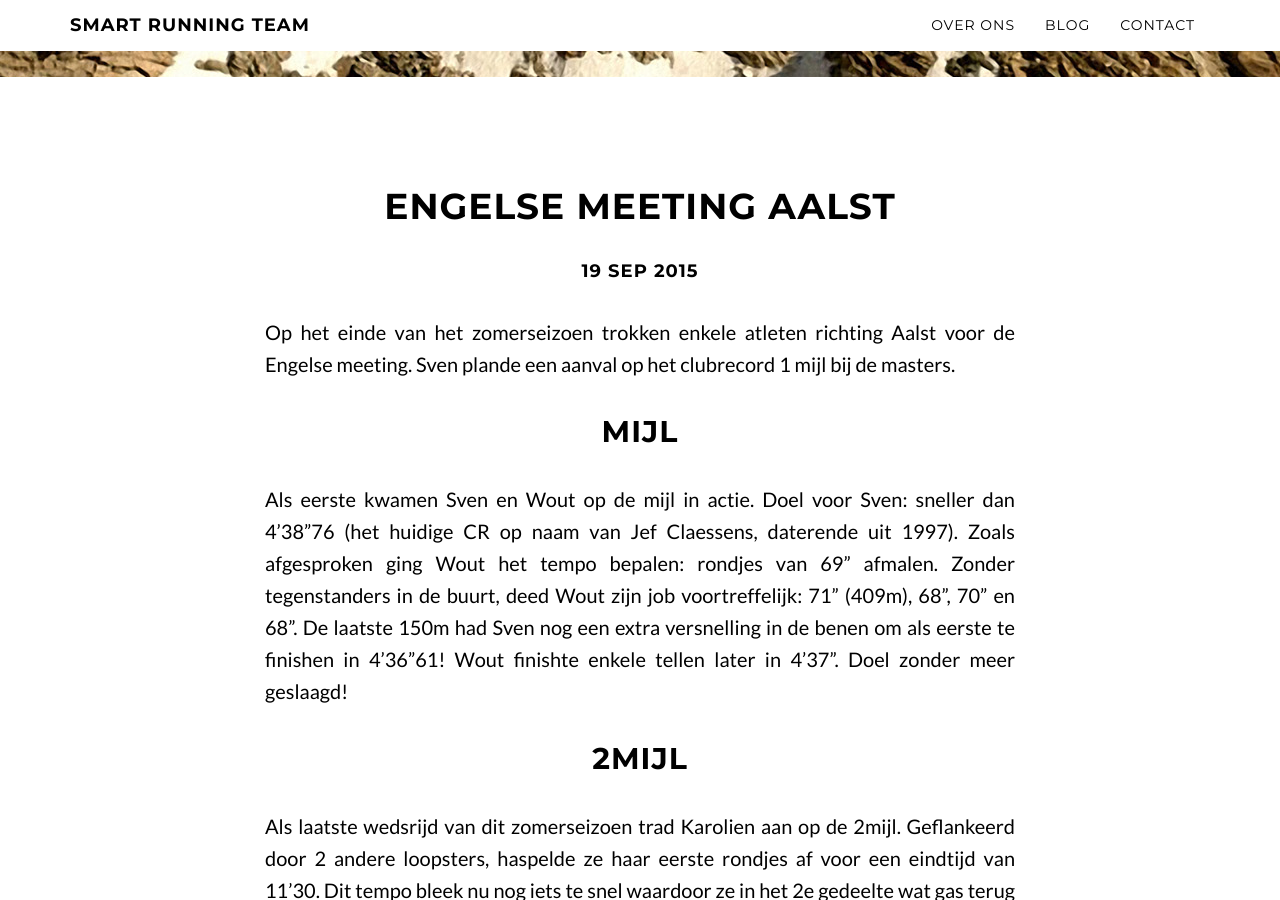
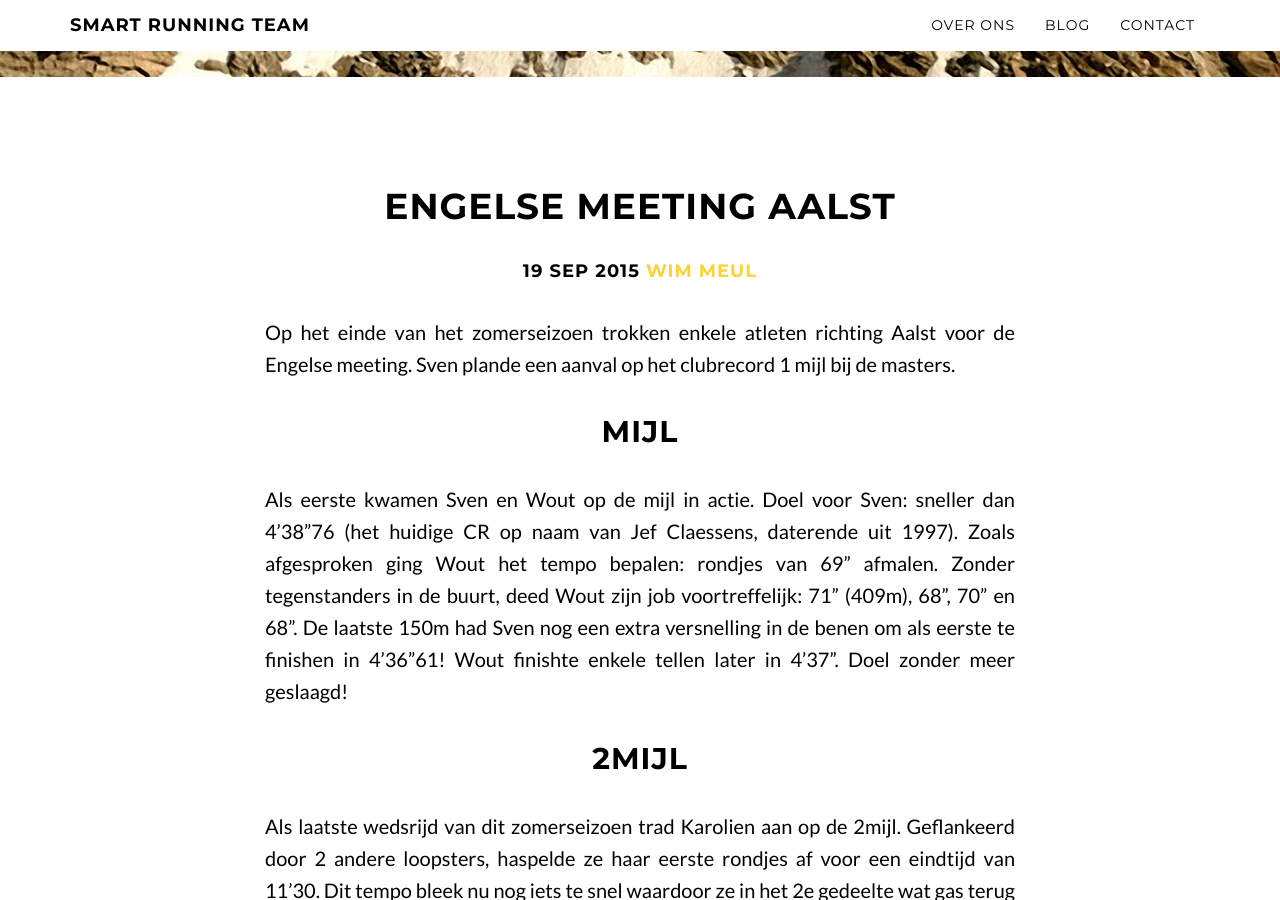
Before and after one commit to SmartRunningTeam/smartrunningteam.github.io, a Jekyll site: the page built from _posts/2015-09-19-Engelse-Meeting-Aalst.md, in a window 1280 px wide and 900 px high, scrolled down 598 px. Built offline with Jekyll 4.4.1, drawn with Linux system fonts in a browser that asks for light colours.

```diff
--- a/_layouts/post.html
+++ b/_layouts/post.html
@@ -15,6 +15,7 @@
 
         <h1><strong>{{ page.title }}</strong></h1>
         <h4><strong>{{ page.date | date_to_string }}</strong>
+        <a href="atleten/{{ page.author }}"> <strong> {{ page.author }} </strong> </a>
           {% if category %}
           <small> . {{ page.category }} . <!-- <a href="{{ page.url }}#disqus_thread">Comments</a> --> <p/>
             {% for tag in page.tags %}
```
